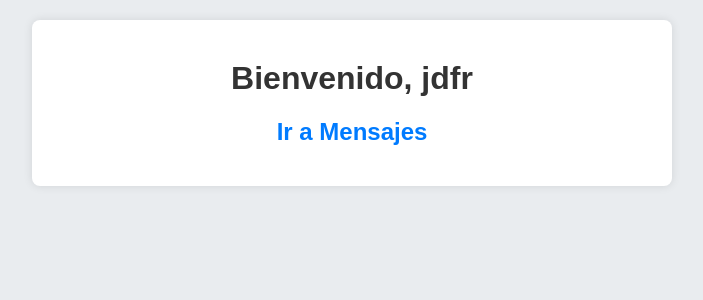
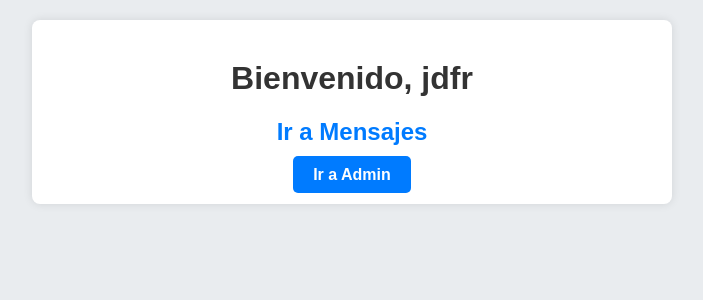
Before and after one commit to YaguarWillRockJDFR/django-ejemplo, a Django app: page / in a window 1280 px wide. Shown: the top 300 px of the page, without its empty margins (288-991 px from the left). Run offline with Django 5.2, Linux system fonts and the light colour scheme.

Commit message:
Add admin browse button

```diff
--- a/bienvenida/templates/bienvenida/bienvenida.html
+++ b/bienvenida/templates/bienvenida/bienvenida.html
@@ -37,12 +37,33 @@
             border-radius: 8px;
             box-shadow: 0 0 10px rgba(0, 0, 0, 0.1);
         }
+        .button-container {
+            text-align: center;
+            margin-top: 20px;
+        }
+        .button {
+            background-color: #007bff;
+            color: white;
+            padding: 10px 20px;
+            border: none;
+            border-radius: 5px;
+            text-decoration: none;
+            font-size: 16px;
+            font-weight: bold;
+            cursor: pointer;
+        }
+        .button:hover {
+            background-color: #0056b3;
+        }
     </style>
 </head>
 <body>
     <div class="container">
         <h1>Bienvenido, jdfr</h1>
         <h2><a href="/mensajes/">Ir a Mensajes</a></h2>
+        <div class="button-container">
+            <a href="/admin" class="button">Ir a Admin</a>
+        </div>
     </div>
 </body>
 </html>
```
